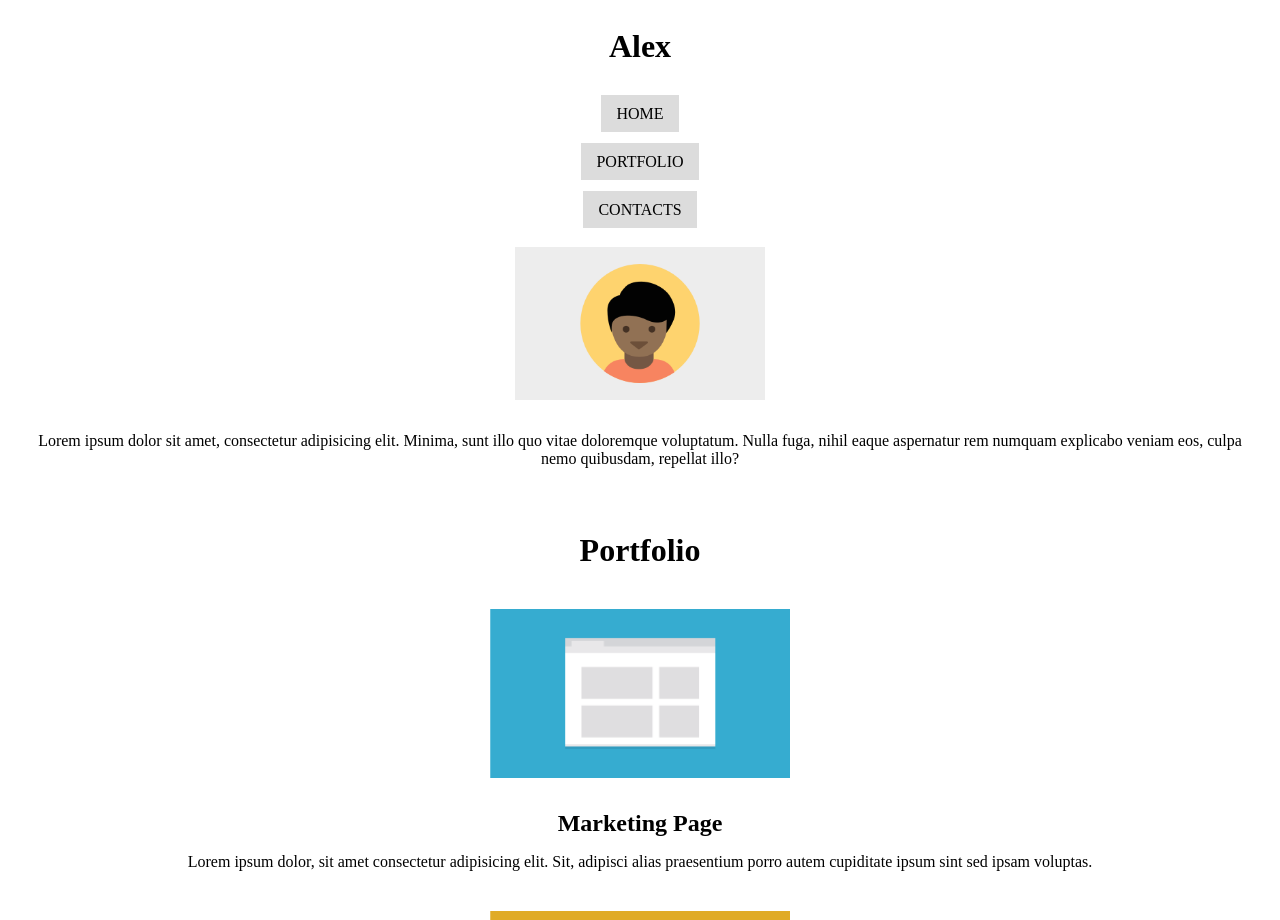
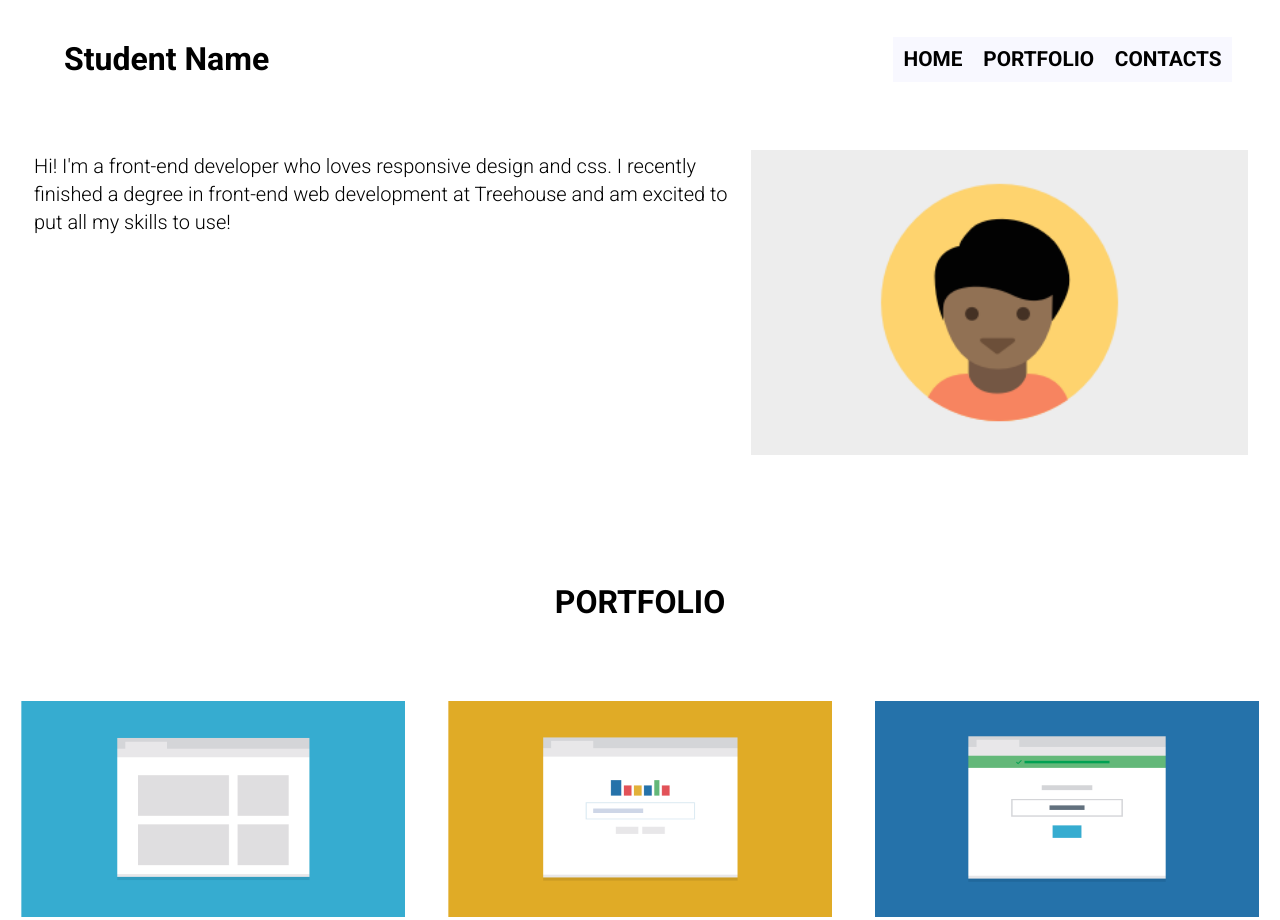
Before and after one commit to tuckcity/techdegree-project-2, a plain HTML site: page index.html in a window 1280 px wide. Shown: the top 920 px of the page. Drawn offline with Linux system fonts and the light colour scheme.

Commit message:
styles are responsive, rewrote styles1.css

```diff
--- a/css/styles.css
+++ b/css/styles.css
@@ -15,23 +15,26 @@
 } */
 
 /* NAVBAR */
-.main-header,
+/* .main-header,
 .main-nav,
 .bio {
     display: flex;
     flex-direction: column;
     align-items: center;
     text-align: center;
-}
+} */
 
 .main-header {
-    margin: .5em;
+    width: 320px;
+    margin: auto;
 }
 
 .name,
-.main-nav li {
+.main-nav li,
+.bio {
     padding: 10px 15px;
     margin: 10px;
+    text-align: center;
 }
 
 ul {
@@ -39,29 +42,34 @@ ul {
 }
 
 .button {
-    background-color:gainsboro;
+    background-color:white;
     color: black;
     padding: 10px 15px;
     text-decoration: none;
     text-transform: uppercase;
 }
 
+/* .bio {
+    margin: auto;
+} */
+
 .bio-image {
-    width: 250px;
-}
-
-.bio p {
-    margin: 1em;
-    padding: 1em;
+    width: 280px;
+    margin: 2em 0 2em 0;
 }
 
 /* PORTFOLIO */
-.portfolio,
+/* .portfolio,
 .project {
     display: flex;
     flex-direction: column;
     align-items: center;
     text-align: center;
+    flex-wrap: wrap;
+} */
+
+.portfolio {
+    margin: auto;
 }
 
 .portfolio h1 {
@@ -88,6 +96,8 @@ ul {
     flex-direction: column;
     align-items: center;
     text-align: center;
+    width: 320px;
+    margin: auto;
 }
 
 .contact h1 {
@@ -115,5 +125,18 @@ ul {
 }
 
 .footer {
-    margin: .5em;
+    width: 320px;
+    margin: auto;
 }
+
+
+/* Media Queries */
+
+@media (min-width: 768px) {
+    .portfolio,
+    .project {
+    flex-wrap: wrap;
+}
+
+
+}
--- /dev/null
+++ b/css/styles1.css
@@ -0,0 +1,213 @@
+* {
+    box-sizing: border-box;
+    margin: 0;
+    padding: 0;
+}
+
+body {
+    max-width: 1300px;
+    margin: auto;
+    font-family: 'Roboto', sans-serif;
+}
+
+/* Image scaling and text centering */
+img {
+    max-width: 90%;
+    min-width: 25%;
+    display: block;
+    margin: 2em auto;
+}
+
+p {
+    text-align: center;
+    margin: 1.5em auto;
+    line-height: 1.4;
+    max-width: 85%;
+    font-size: 1.25em;
+    font-weight: 300;
+}
+
+/* NAVBAR */
+.main-header {
+    margin: auto;
+    padding: 1em;
+}
+
+.name {
+    text-align: center;
+    font-size: 2em;
+    margin: auto;
+}
+
+.main-nav {
+    margin:auto;
+}
+
+.main-nav ul {
+    list-style-type: none;
+    margin: auto;
+    padding: 0;
+}
+
+.button {
+    display: block;
+    padding: .5em;
+    margin: 1em auto;
+    color: black;
+    background-color: ghostwhite;
+    max-width: 50%;
+    font-size: 1.3em;
+    font-weight: bold;
+    text-decoration: none;
+    text-align: center;
+    text-transform: uppercase;
+}
+
+.bio-image {
+    max-width: 70%;
+    margin-top: 0;
+}
+
+/* PORTFOLIO */
+
+.portfolio h1 {
+    margin: 2em auto 1.5em;
+    text-align: center;
+    text-transform: uppercase;
+}
+
+.project h2 {
+    margin: auto;
+    padding: .5em;
+    padding-bottom: 0;
+    text-align: center;
+}
+
+/* CONTACTS */
+
+.contact {
+    max-width: 700px;
+    margin: auto;
+}
+
+.contact h1 {
+    margin: 2em auto 1.5em;
+    text-align: center;
+    text-transform: uppercase;
+}
+
+/* FOOTER */
+.footer {
+    display: flex;
+    justify-content: space-between;
+    align-items: center;
+    margin: 3em 1.5em 1em;
+    padding: 1.5em 0;
+    border-top: 1px solid rgba(220,220,220,.5);
+}
+
+.btn-footer {
+    text-decoration: none;
+    text-transform: uppercase;
+    color: black;
+    font-weight: bold;
+}
+
+.footer-nav ul li {
+    padding: .5em;
+}
+
+.footer-nav ul {
+    display: flex;
+    list-style: none;
+}
+
+.hide-small {
+    display: none;
+}
+
+
+  /* MEDIA */
+
+  @media (min-width: 768px) {
+
+/* HEADER */
+      header,
+      .main-header,
+      .bio,
+      .main-nav ul {
+          display: flex;
+      }
+
+      .button {
+          max-width: none;
+      }
+
+      .bio {
+          padding: 1.5em;
+          flex-direction: row-reverse;
+          justify-content: space-between;
+          align-items: flex-start;
+      }
+
+      .bio img {
+          padding: .5em;
+          flex: 1 25%;
+      }
+      .bio p {
+          margin: 0;
+          text-align: left;
+          padding: .5em;
+          flex: 2 25%;
+      }
+
+      header,
+      .main-header {
+          flex-direction: column;
+      }
+
+/* PORTFOLIO */
+      .project-wrapper {
+          display: flex;
+          flex-wrap: wrap;
+          justify-content: space-between;
+      }
+      .project {
+          flex: 50%;
+      }
+      .hide-small {
+          display: block;
+      }
+      .hide-big {
+          display: none;
+      }
+
+  }
+
+
+  @media (min-width: 1024px) {
+
+/* HEADER */
+        .main-header {
+            flex-direction: row;
+            justify-content: space-between;
+            margin: 0 1em;
+        }
+        .name {
+            margin: auto 1em;
+        }
+        .main-nav {
+            margin: auto 1em;
+        }
+
+/* PORTFOLIO */
+        .project-wrapper {
+            display: flex;
+            flex-wrap: wrap;
+            justify-content: space-between;
+}
+        .project {
+            flex: 33%;
+}
+
+  }
--- a/index.html
+++ b/index.html
@@ -4,7 +4,10 @@
     <meta charset="UTF-8">
     <meta http-equiv="X-UA-Compatible" content="IE=edge">
     <meta name="viewport" content="width=device-width, initial-scale=1.0">
-    <link rel="stylesheet" href="css/styles.css">
+    <link rel="stylesheet" href="css/styles1.css">
+    <link rel="preconnect" href="https://fonts.googleapis.com">
+    <link rel="preconnect" href="https://fonts.gstatic.com" crossorigin>
+    <link href="https://fonts.googleapis.com/css2?family=Roboto:wght@300;400;700&display=swap" rel="stylesheet">
     <title>Mobile-first Responsive Layout</title>
 </head>
 
@@ -12,7 +15,7 @@
 <!-- NAVBAR -->
     <header>
         <div class="main-header">
-            <h1 class="name">Alex</h1>
+            <h1 class="name">Student Name</h1>
             <nav class="main-nav">
                 <ul>
                     <li><a href="#" class="button">Home</a></li>
@@ -23,13 +26,16 @@
         </div>
         <div class="bio">
             <img src="images/responsive-layout-profile.png" alt="Profile Image" class="bio-image">
-            <p>Lorem ipsum dolor sit amet, consectetur adipisicing elit. Minima, sunt illo quo vitae doloremque voluptatum. Nulla fuga, nihil eaque aspernatur rem numquam explicabo veniam eos, culpa nemo quibusdam, repellat illo?</p>
+            <p>Hi! I'm a front-end developer who loves responsive design and css. I recently finished a degree in front-end web development at Treehouse and am excited to put all my skills to use!</p>
         </div>
     </header>
     <main>
 <!-- PORTFOLIO -->
         <div class="portfolio">
             <h1>Portfolio</h1>
+
+            <div class="project-wrapper">
+
             <div class="project project-1">
                 <img src="images/portfolio-1.png" alt="" class="project-image">
                 <h2>Marketing Page</h2>
@@ -52,7 +58,7 @@
             </div>
             <div class="project project-5">
                 <img src="images/portfolio-5.png" alt="" class="project-image">
-                <h2>Photo Galary</h2>
+                <h2>Photo Gallary</h2>
                 <p>Lorem ipsum dolor, sit amet consectetur adipisicing elit. Sit, adipisci alias praesentium porro autem cupiditate ipsum sint sed ipsam voluptas.</p>
             </div>
             <div class="project project-6">
@@ -62,14 +68,17 @@
             </div>
         </div>
 
+
+        </div>
+
 <!-- CONTACTS -->
         <div class="contact">
             <h1>Contact</h1>
             <p>Lorem ipsum dolor sit amet consectetur, adipisicing elit. Fuga porro eius iste ut consectetur soluta culpa officia velit ullam. Animi ducimus necessitatibus error minima expedita non, excepturi eaque commodi ratione.
             </p>
             <address class="contact-address">
-                <p>Phone: +1 (111) 555-1234</p>
-                <p>Email: email@email.com</p>
+                <p>Phone: <b>+1 (111) 555-1234</b></p>
+                <p>Email: <b>email@email.com</b></p>
             </address>
         </div>
     </main>
@@ -77,10 +86,13 @@
 <!-- FOOTER -->
     <footer>
         <div class="footer">
-            <h1 class="name">Alex</h1>
+            <h1 class="footer-name">Alex</h1>
             <nav class="footer-nav">
                 <ul>
-                    <li><a href="#" class="button">Back to Top</a></li>
+                    <li><a href="#" class="hide-small btn-footer">Home</a></li>
+                    <li><a href="#" class="hide-small btn-footer">Portfolio</a></li>
+                    <li><a href="#" class="hide-small btn-footer">Contact</a></li>
+                    <li><a href="#" class="hide-big btn-footer">Back to Top</a></li>
                 </ul>
             </nav>
         </div>
```
